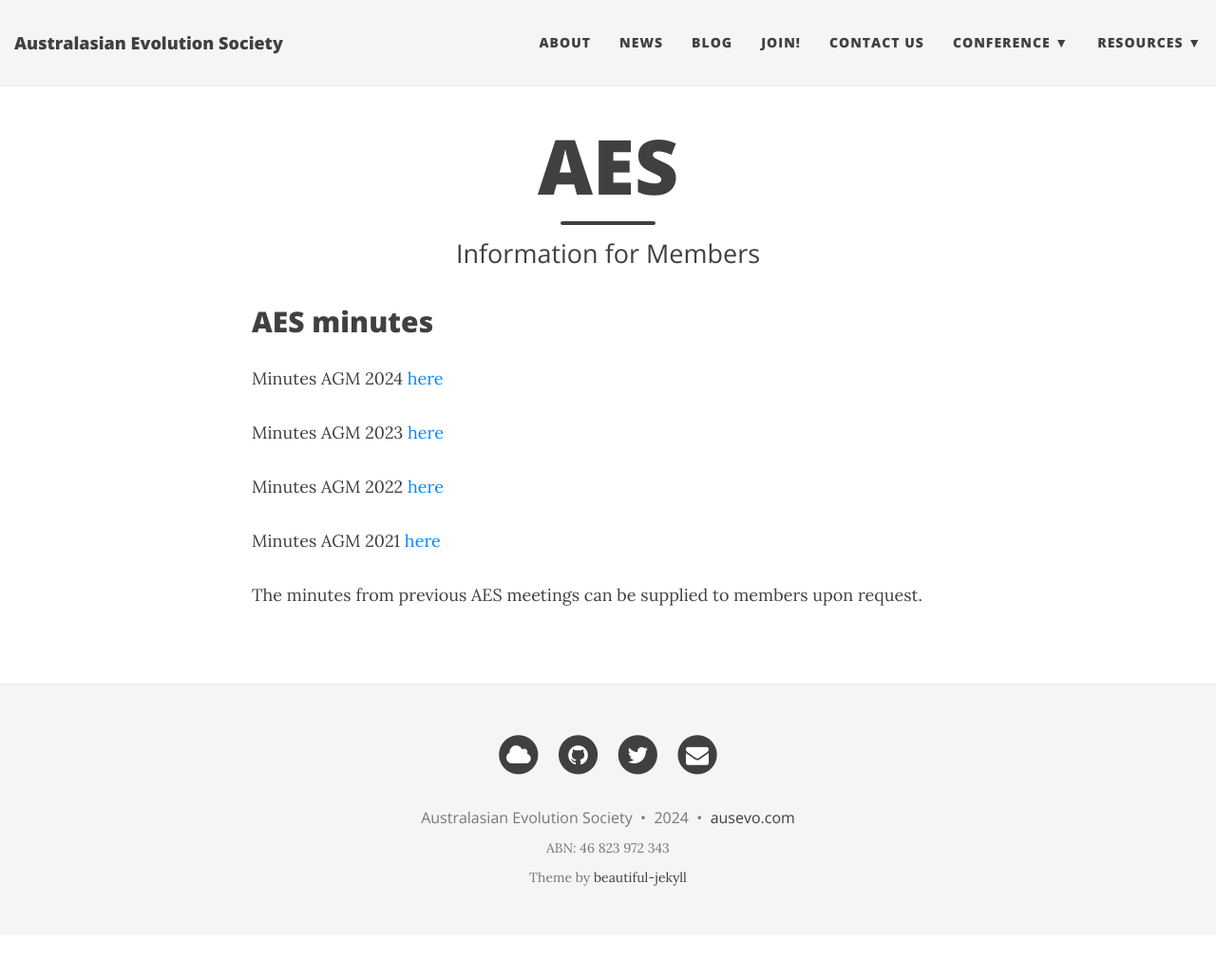
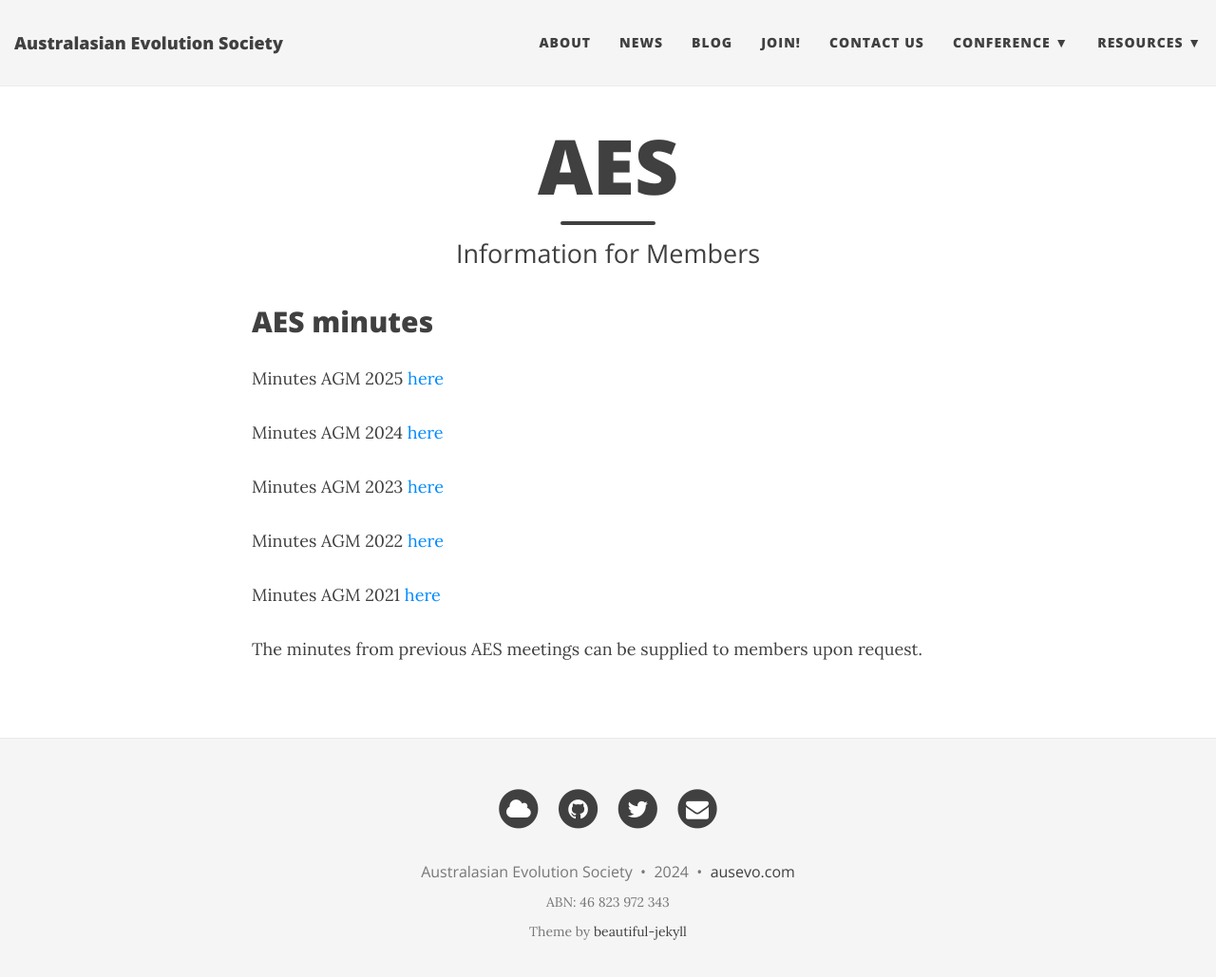
Before and after one commit to ausevo/ausevo.github.io, a Jekyll site: the page built from requestMins.md, in a window 1280 px wide and 1042 px high. Shown: the top 1029 px of the window at 95% size. Built offline with Jekyll 4.4.1, drawn with Linux system fonts in a browser that asks for light colours; nearby versions of some CDN libraries.

Commit message:
update AGM minutes for 2025 (happened at AES Conference 2024)

```diff
--- a/requestMins.md
+++ b/requestMins.md
@@ -5,6 +5,8 @@
 ---
 
 ## AES minutes
+
+Minutes AGM 2025 [here](./docs/2025/2025_AGM_upload.pdf)
 
 Minutes AGM 2024 [here](./docs/2024/2024_AGM_upload.pdf)
 
```
Also changed, not shown: 1 other file.
